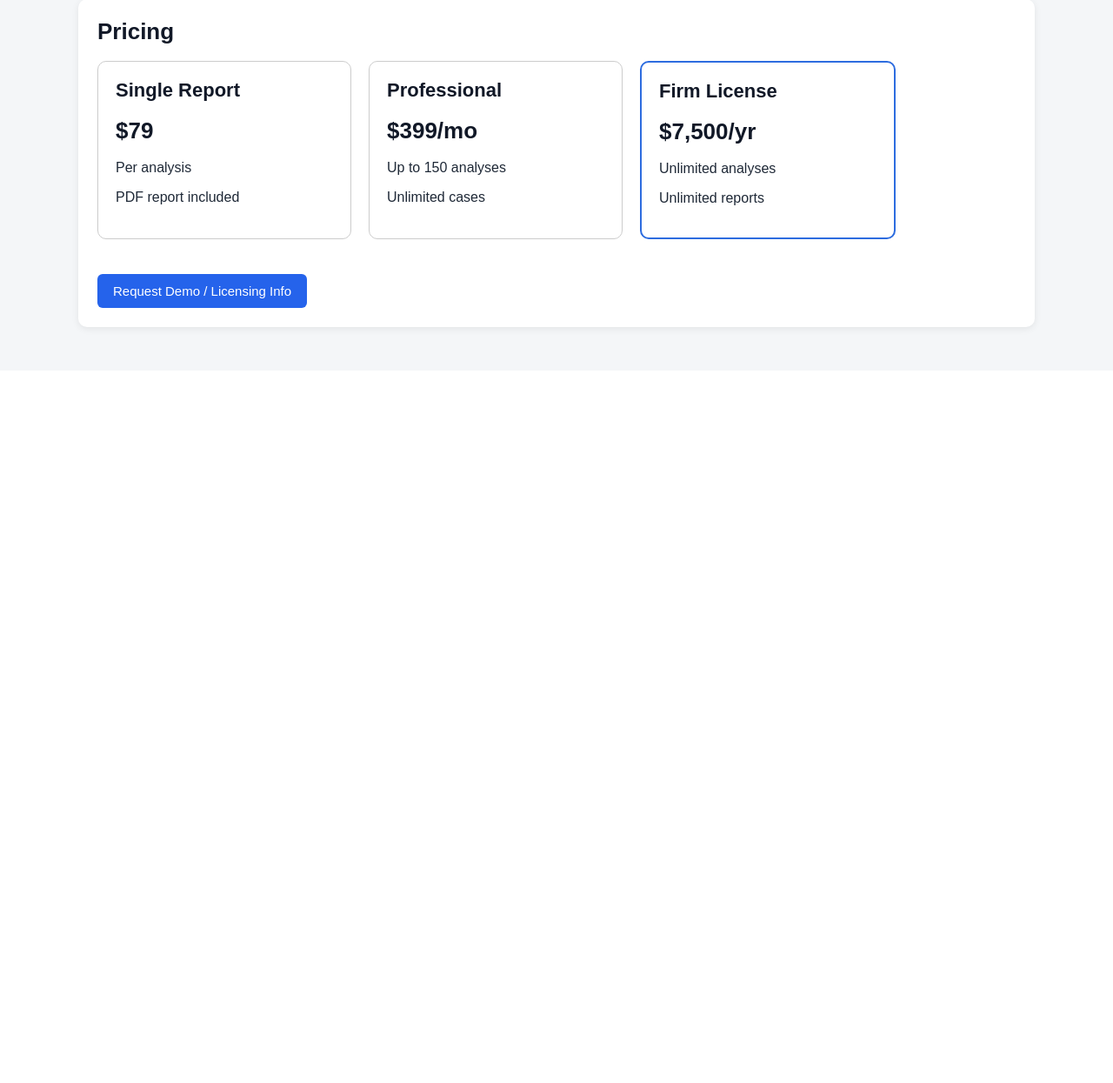
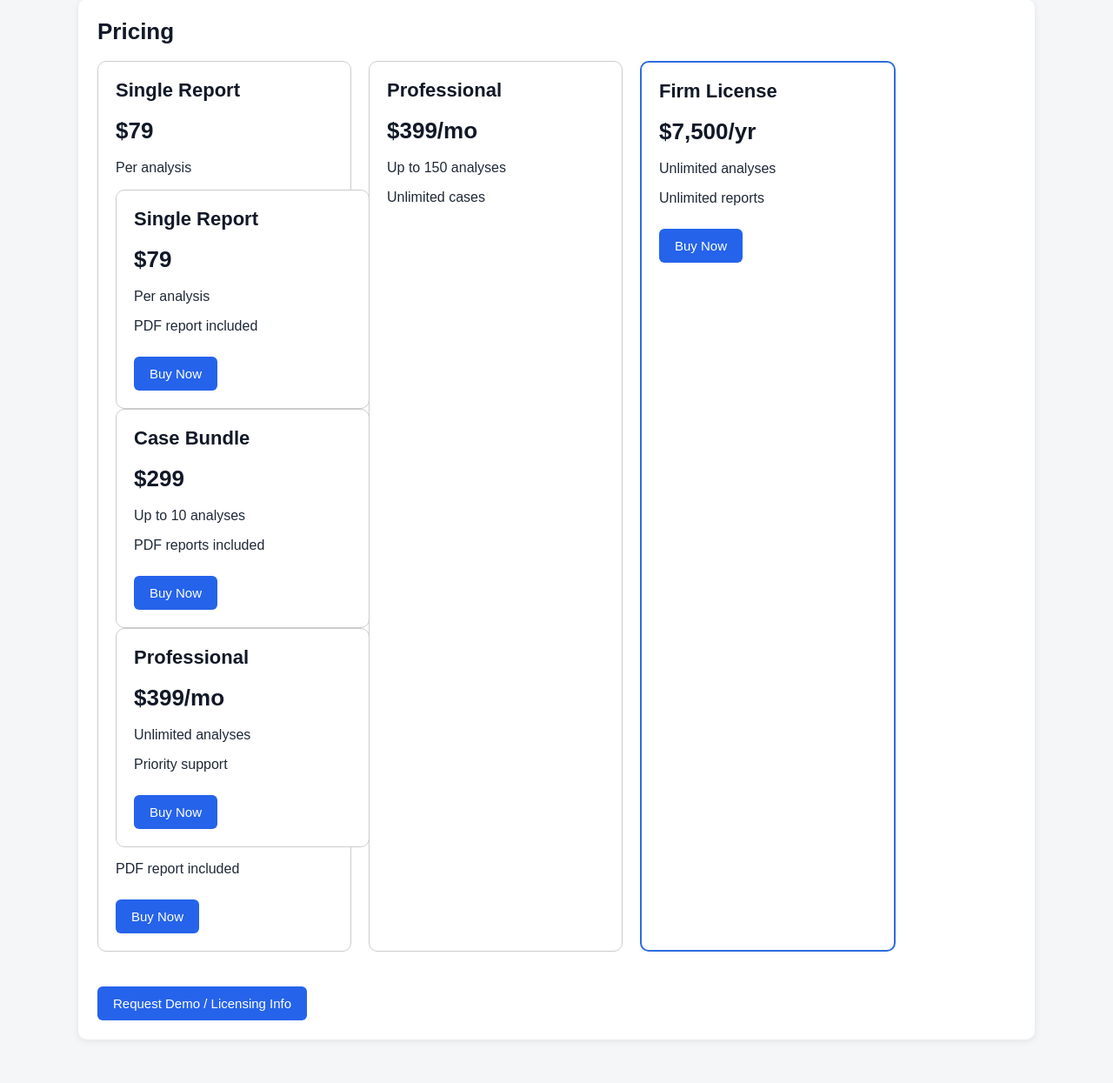
Before and after one commit to Kcaldwell99/evidenceanalyzer, a FastAPI app: template app/templates/upload.html in a window 1280 px wide. Shown: the part 1338-2583 px from the top of the page at 87% size. Before the commit the page ends 1722 px from the top, so only its background shows below. Run offline with FastAPI, Linux system fonts and the light colour scheme; the template is opened without the code that fills it, so the values that code supplies are empty.

Commit message:
Add Stripe checkout routes and pricing cards

```diff
--- a/app/main.py
+++ b/app/main.py
@@ -1022,3 +1022,31 @@ async def download_bundle(
         filename=f"{case_id}_{evidence_id}_bundle.zip",
         media_type="application/zip",
     )
+# STRIPE CHECKOUT
+STRIPE_PRICES = {
+    "single": "price_1THUZ2HVHQNKUlwkBfHnsoDj",
+    "bundle": "price_1THUiNHVHQNKUlwkJG0v91C7",
+    "professional": "price_1THV2DHVHQNKUlwkZ5lyCBsE",
+    "firm": "price_1THV6cHVHQNKUlwkViPyHk4f",
+}
+
+@app.get("/checkout/{product}", response_class=HTMLResponse)
+async def checkout(product: str, request: Request):
+    if product not in STRIPE_PRICES:
+        raise HTTPException(status_code=404, detail="Product not found")
+    session = stripe.checkout.Session.create(
+        payment_method_types=["card"],
+        line_items=[{"price": STRIPE_PRICES[product], "quantity": 1}],
+        mode="subscription" if product in ["professional", "firm"] else "payment",
+        success_url=str(request.base_url) + "checkout/success",
+        cancel_url=str(request.base_url) + "checkout/cancel",
+    )
+    return RedirectResponse(url=session.url)
+
+@app.get("/checkout/success", response_class=HTMLResponse)
+async def checkout_success(request: Request):
+    return templates.TemplateResponse("checkout_success.html", {"request": request})
+
+@app.get("/checkout/cancel", response_class=HTMLResponse)
+async def checkout_cancel(request: Request):
+    return templates.TemplateResponse("checkout_cancel.html", {"request": request})
--- a/app/templates/upload.html
+++ b/app/templates/upload.html
@@ -340,7 +340,31 @@
                         <h3>Single Report</h3>
                         <h2>$79</h2>
                         <p>Per analysis</p>
+<div class="price-card">
+                    <h3>Single Report</h3>
+                    <h2>$79</h2>
+                    <p>Per analysis</p>
+                    <p>PDF report included</p>
+                    <a href="/checkout/single" class="button">Buy Now</a>
+                </div>
+
+                <div class="price-card">
+                    <h3>Case Bundle</h3>
+                    <h2>$299</h2>
+                    <p>Up to 10 analyses</p>
+                    <p>PDF reports included</p>
+                    <a href="/checkout/bundle" class="button">Buy Now</a>
+                </div>
+
+                <div class="price-card">
+                    <h3>Professional</h3>
+                    <h2>$399/mo</h2>
+                    <p>Unlimited analyses</p>
+                    <p>Priority support</p>
+                    <a href="/checkout/professional" class="button">Buy Now</a>
+                </div>
                         <p>PDF report included</p>
+                        <a href="/checkout/single" class="button">Buy Now</a>
                     </div>
 
                     <div class="price-card">
@@ -355,6 +379,7 @@
                         <h2>$7,500/yr</h2>
                         <p>Unlimited analyses</p>
                         <p>Unlimited reports</p>
+                        <a href="/checkout/firm" class="button">Buy Now</a>
                     </div>
                 </div>
 
```
Also changed, not shown: app/templates/checkout_cancel.html (added, +7 -0 lines), app/templates/checkout_success.html (added, +7 -0 lines).
